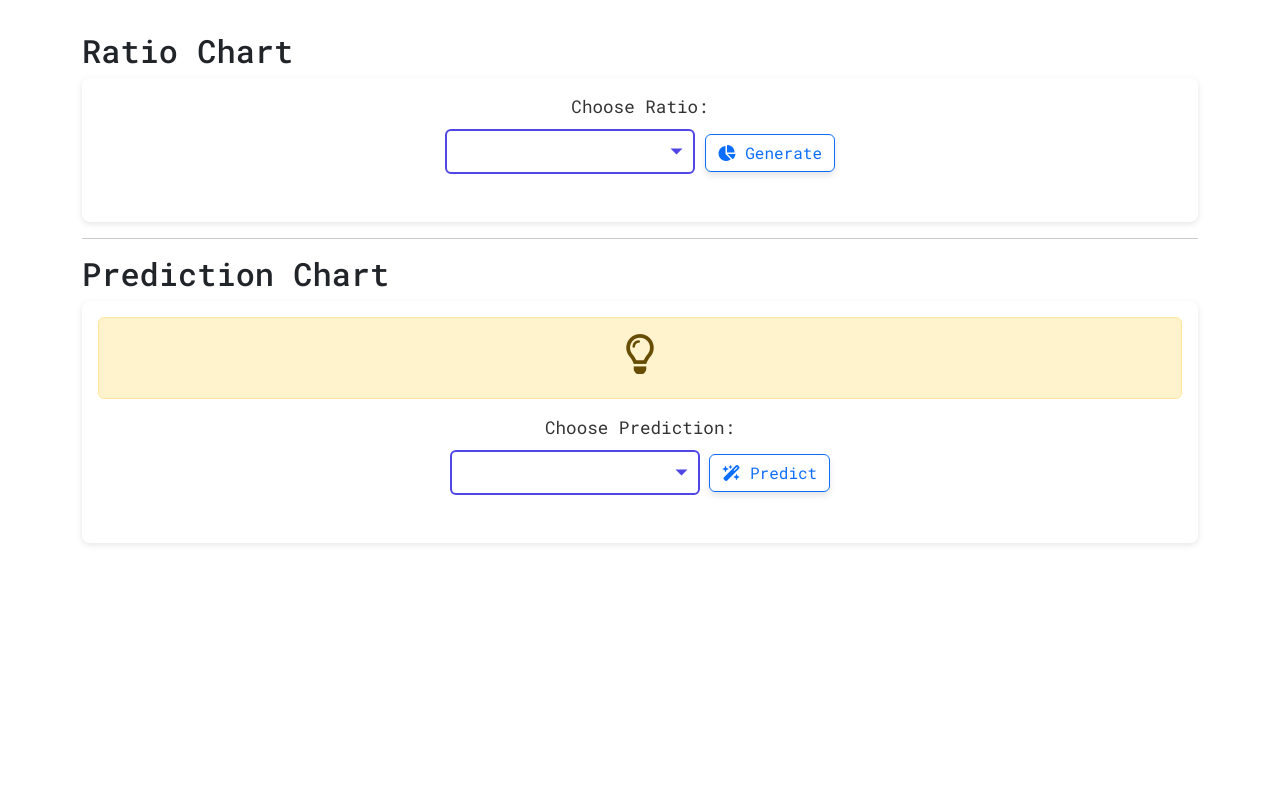
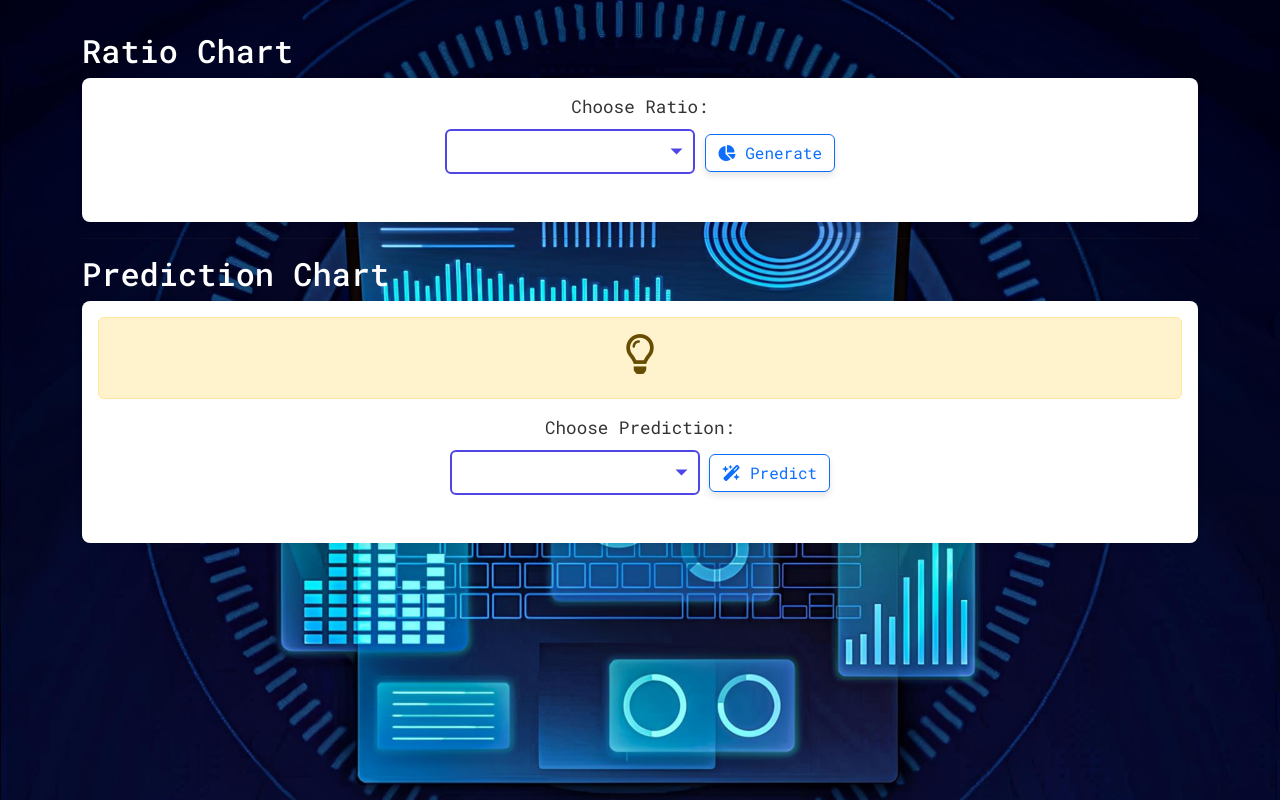
Before and after one commit to vishnumadan03/ratio-analysis-ai, a Python web app: template templates/index.html in a window 1280 px wide. Run offline with Jinja, Linux system fonts and the light colour scheme; the template is opened without the code that fills it, so the values that code supplies are empty.

Commit message:
Include bg cover

```diff
--- a/static/styles.css
+++ b/static/styles.css
@@ -1,5 +1,5 @@
 body {
-    font-family: 'Roboto Mono', sans-serif !important;
+  font-family: "Roboto Mono", sans-serif !important;
   background-color: #ddd;
   margin: 0;
   padding: 2rem;
@@ -8,6 +8,24 @@ body {
   align-items: center;
   justify-content: flex-start;
   height: 100%;
+}
+
+body::before {
+  content: "";
+  position: absolute;
+  top: 0;
+  left: 0;
+  width: 100%;
+  height: 100%;
+  background-image: url("/static/bg-img.jpg");
+  background-size: cover;
+  background-repeat: no-repeat;
+  background-position: center;
+  z-index: -1;
+}
+
+h2 {
+  color: #ffff !important;
 }
 
 form {
@@ -30,8 +48,8 @@ label {
 }
 
 button {
-    font-family: 'Roboto Mono', sans-serif;
-    background-color: #4F46E5;
+  font-family: "Roboto Mono", sans-serif;
+  background-color: #4f46e5;
   /* Indigo-600 */
   color: white;
   padding: 6px 8px;
@@ -44,13 +62,13 @@ button {
 }
 
 button:hover {
-    background-color: #4338CA;
+  background-color: #4338ca;
   /* Indigo-700 */
   transform: translateY(-1px);
 }
 
 button:active {
-    background-color: #3730A3;
+  background-color: #3730a3;
   /* Indigo-800 */
   transform: translateY(1px);
 }
@@ -65,7 +83,7 @@ label {
 select {
   padding: 10px 24px;
   font-size: 14px !important;
-    border: 2px solid #4F46E5;
+  border: 2px solid #4f46e5;
   border-radius: 6px;
   background-color: #fff;
   color: #333;
@@ -81,7 +99,7 @@ select {
 }
 
 select:focus {
-    border-color: #4338CA;
+  border-color: #4338ca;
   box-shadow: 0 0 0 3px rgba(67, 56, 202, 0.2);
 }
 
@@ -94,7 +112,7 @@ select option {
 
 select option:hover {
   background-color: #f0f0f0;
-    color: #4F46E5;
+  color: #4f46e5;
 }
 
 /* Custom Arrow */
```
Also changed, not shown: main.py (+22 -16 lines), static/bg-img.jpg (added). Lines whose indentation alone changed are shown as unchanged.
